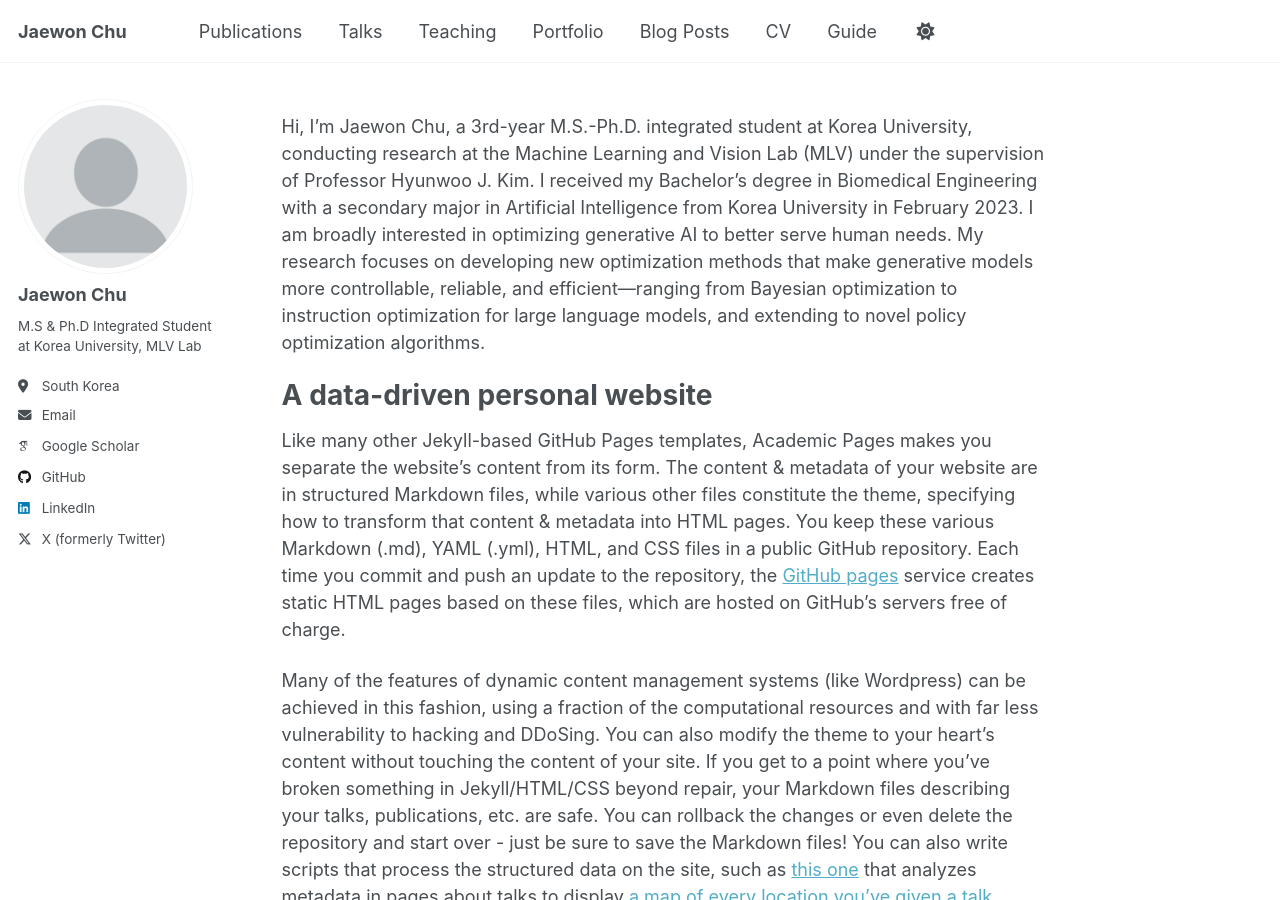
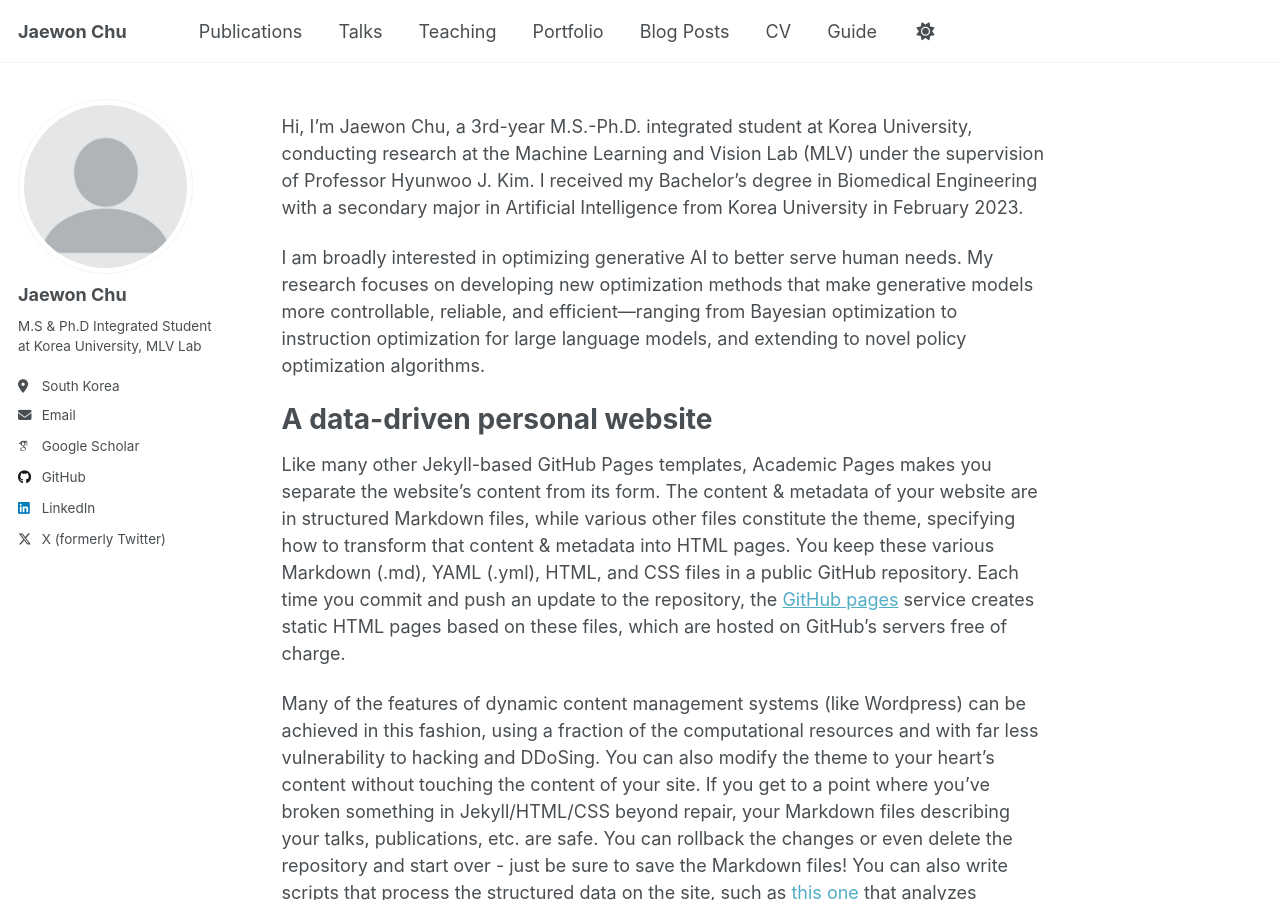
Before and after one commit to jaewonchu/jaewonchu.github.io, a Jekyll site: the page built from _pages/about.md, in a window 1280 px wide and 900 px high. Built offline with Jekyll 4.4.1, drawn with Linux system fonts in a browser that asks for light colours; some web fonts are replaced; a script that is not in the unit is left out; part of the change alters nothing that is shown.

Commit message:
Modification

```diff
--- a/_config.yml
+++ b/_config.yml
@@ -62,7 +62,7 @@ author:
   keybase          : # Username
   instagram        : # Username
   lastfm           : # Username
-  linkedin         : "Jaewon Chu"
+  linkedin         : "jaewon-chu-64b003262"
   mastodon         : # URL
   medium           : # URL
   pinterest        : # Username
--- a/_pages/about.md
+++ b/_pages/about.md
@@ -7,7 +7,9 @@ redirect_from:
   - /about.html
 ---
 
-Hi, I’m Jaewon Chu, a 3rd-year M.S.-Ph.D. integrated student at Korea University, conducting research at the Machine Learning and Vision Lab (MLV) under the supervision of Professor Hyunwoo J. Kim. I received my Bachelor’s degree in Biomedical Engineering with a secondary major in Artificial Intelligence from Korea University in February 2023. I am broadly interested in optimizing generative AI to better serve human needs. My research focuses on developing new optimization methods that make generative models more controllable, reliable, and efficient—ranging from Bayesian optimization to instruction optimization for large language models, and extending to novel policy optimization algorithms.
+Hi, I’m Jaewon Chu, a 3rd-year M.S.-Ph.D. integrated student at Korea University, conducting research at the Machine Learning and Vision Lab (MLV) under the supervision of Professor Hyunwoo J. Kim. I received my Bachelor’s degree in Biomedical Engineering with a secondary major in Artificial Intelligence from Korea University in February 2023.
+
+I am broadly interested in optimizing generative AI to better serve human needs. My research focuses on developing new optimization methods that make generative models more controllable, reliable, and efficient—ranging from Bayesian optimization to instruction optimization for large language models, and extending to novel policy optimization algorithms.
 
 A data-driven personal website
 ======
```
